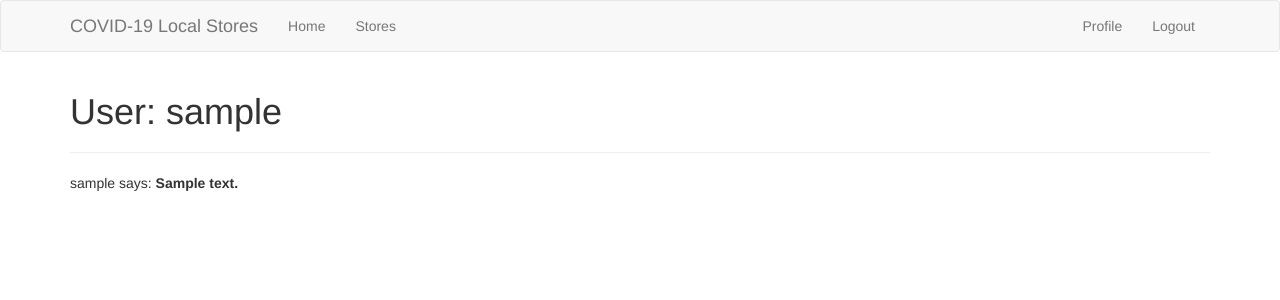
After one commit to aekupor/covid19-stores, a Flask app: a page that uses app/templates/base.html in a window 1280 px wide. The commit adds this page. Shown: the top 300 px of the page. Run offline with Flask 2, Linux system fonts and the light colour scheme; a user stored in the database is signed in; tables that the repository leaves empty hold one stand-in row (values such as "Sample post"); some libraries are stand-ins or nearby versions.

Commit message:
Added user profile page.

```diff
--- a/app/routes.py
+++ b/app/routes.py
@@ -111,3 +111,17 @@ def like_action(post_id, action):
         current_user.unlike_post(post)
         db.session.commit()
     return redirect(request.referrer)
+
+@app.route('/user/<username>')
+@login_required
+def user(username):
+    user = User.query.filter_by(username=username).first_or_404()
+    page = request.args.get('page', 1, type=int)
+    posts = user.posts.order_by(Post.timestamp.desc()).paginate(
+        page, app.config['POSTS_PER_PAGE'], False)
+    next_url = url_for('user', username=user.username, page=posts.next_num) \
+        if posts.has_next else None
+    prev_url = url_for('user', username=user.username, page=posts.prev_num) \
+        if posts.has_prev else None
+    return render_template('user.html', user=user, posts=posts.items,
+                           next_url=next_url, prev_url=prev_url)
--- a/app/templates/base.html
+++ b/app/templates/base.html
@@ -32,6 +32,7 @@
                           {% if current_user.is_anonymous %}
                           <li><a href="{{ url_for('login') }}">Login</a></li>
                           {% else %}
+                          <li><a href="{{ url_for('user', username=current_user.username) }}">Profile</a></li>
                           <li><a href="{{ url_for('logout') }}">Logout</a></li>
                           {% endif %}
                       </ul>
--- /dev/null
+++ b/app/templates/user.html
@@ -0,0 +1,11 @@
+{% extends "base.html" %}
+
+{% block app_content %}
+    <h1>User: {{ user.username }}</h1>
+    <hr>
+    {% for post in posts %}
+    <p>
+    {{ post.author.username }} says: <b>{{ post.body }}</b>
+    </p>
+    {% endfor %}
+{% endblock %}
```
